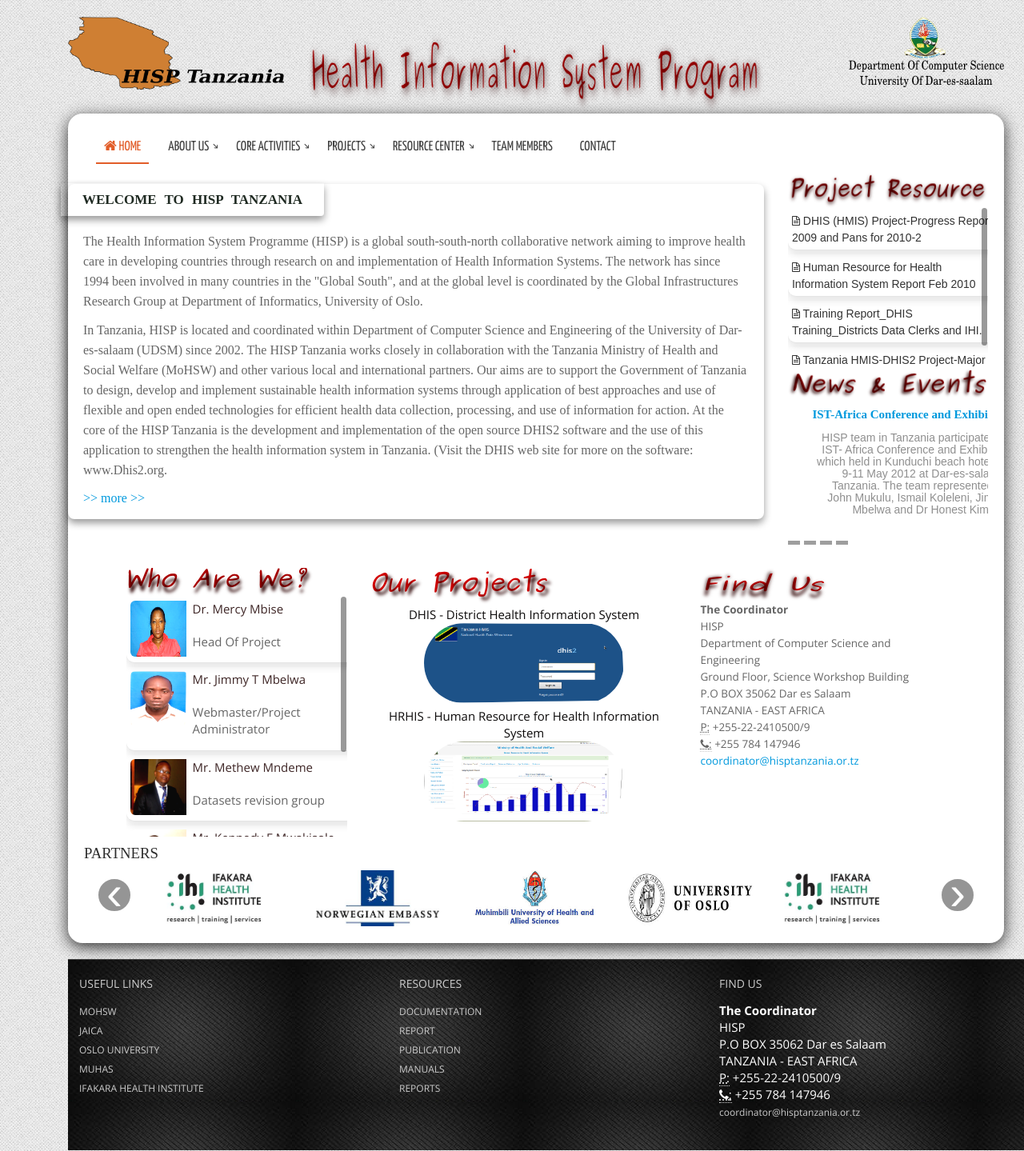
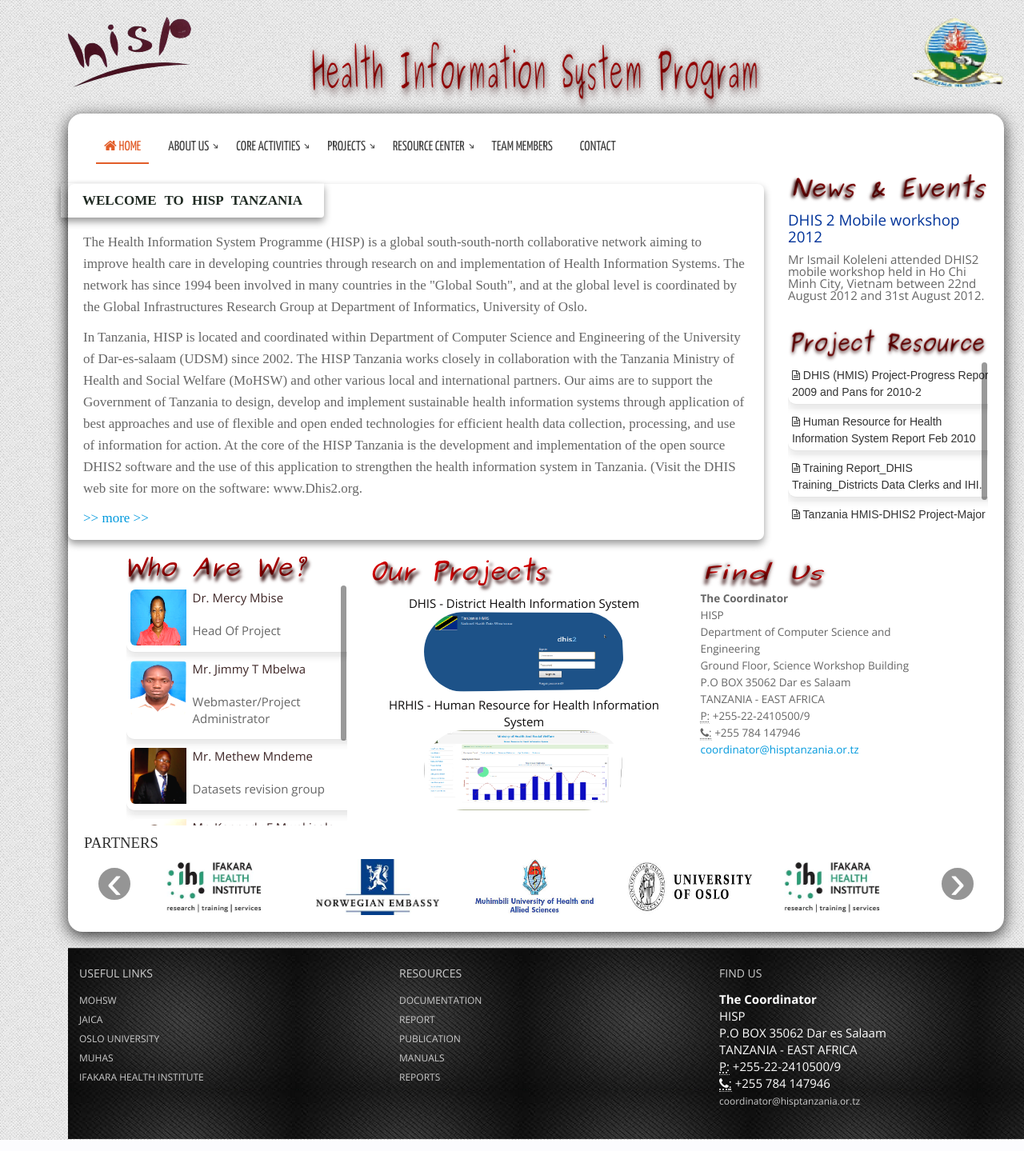
Before and after one commit to kelvinmbwilo/hispweb, a PHP site: page / in a window 1280 px wide. Shown: the whole page at 80% size. Run offline with PHP 8.4, Linux system fonts and the light colour scheme; data comes from the database, SQL or seed files in the repository; some libraries are stand-ins or nearby versions; some web fonts are replaced; grey boxes are pictures that could not be loaded.

Commit message:
third commit

```diff
--- a/index.php
+++ b/index.php
@@ -95,7 +95,7 @@
                          </form>-->
                     </div>
                     <div class="span3" style="background-color:">
-                        <img src="img/udsm1.png" style="" class="visible-desktop visible-tablet pull-right">
+                        <img src="img/udsm.png" style="" class="visible-desktop visible-tablet pull-right">
                     </div>
                 </div>
 
@@ -111,7 +111,7 @@
         ?>
             <div class="row-fluid ">
                 <div class="span9">
-                    <div class="bs-docs-example lead text-left" style="font-size: 16px;line-height: 25px">
+                    <div class="bs-docs-example lead text-left" style="font-size: 17px;line-height: 27px">
                         <p>
                             The Health Information System Programme (HISP) is a global south-south-north collaborative network aiming to improve health care in developing countries through research on and implementation of Health Information Systems. The network has since 1994 been involved in many countries in the "Global South", and at the global level is coordinated by the Global Infrastructures Research Group at Department of Informatics, University of Oslo.
 
@@ -124,8 +124,9 @@
 
                 </div>
                 <div class="span3"  style="padding-right: 20px">
+
+                    <?php include 'newslide.php'; ?>
                     <?php include 'resource.php'; ?>
-                    <?php include 'newslide.php'; ?>
                 </div>
             </div>
                 <div class="row-fluid">
--- a/newslide.php
+++ b/newslide.php
@@ -1,52 +1,48 @@
 <?php
 include_once 'includes/connection.php';
 $query = mysql_query("SELECT * FROM news_event ORDER BY added_time DESC LIMIT 5");
+$query1 = mysql_query("SELECT * FROM news_event ORDER BY added_time DESC LIMIT 5");
 ?>
-<div class="freshdesignweb row-fluid">
-                <article class="grid_3  carousel-article text-center">
 <img src="img/news.png" style="" class="img-rounded">
-                    <!--<button type="button" class="btn btn-mini btn-primary pull-right"><i class="icon-th-list"></i> View All</button>-->
+<div id="myCarousel1" class="carousel slide" >
 
-                    <div style="" class="caroufredsel_wrapper">
-                    <ul style="text-align: left; float: none;" id="foo3" class="carousel-li">
-
+  <!-- Carousel items -->
+  <div class="carousel-inner">
       <?php
+       $k = 0;
       while ($row = mysql_fetch_array($query)) {
+         if($k == 0 ){
+             echo "<div class='active item'>";
              ?>
-                        <li class="text-right"  >
-                            <strong ><a href="#"><?php echo $row['title'] ?></a></strong>
-                        <p style="font:13px Arial, tahoma, sans-serif;color: #8f8f8f">
-                            <?php if($row['image'] == ""){
-
-                            }  else {
+      <h4 style="color: #003399"><?php echo $row['title'] ?></h4>
+      <p style="font-family: 'August Sans'; font-weight: 200;color: #000000"><?php echo $row['discr'] ?></p>
+      <?php
+             echo "</div>";
+             $k++;
+         }
+           else {
+             echo "<div class='item'>";
              ?>
-                            <img src="uploads/news/<?php echo $row['image'] ?>" style="height: 70px;width: 70px;padding-left: 3px" class="img-rounded pull-right">
+      <h4 style="color: #003399"><?php echo $row['title'] ?></h4>
+      <p><span  style="font-family: 'August Sans'!important; font-weight: 200;color: #000000;line-height: 27px"><?php echo $row['discr'] ?></span></p>
       <?php
+               echo "</div>";
+               $k++;
+         }
       }
           ?>
-                        <?php echo $row['discr'] ?>
-                        </p>
-                        </li>
-                         <?php
-                        }
-                        ?></ul></div>
-
-                    <div class="clearfix"></div>
-
-                    <div style="display: block;" class="carousel-pagination" id="foo3_pag"><a class="selected" href="#"><span>1</span></a><a class="" href="#"><span>2</span></a><a class="" href="#"><span>3</span></a></div>
-
-                </article><!-- slider text article end -->
-
-
-        <script>
-            $("#foo3").carouFredSel({
-                items: 1,
-                auto: true,
-                scroll: 1,
-                pagination  : "#foo3_pag"
-            });
-        </script>
-</div>
-<div class="row-fluid">
 
   </div>
+
+<!--   Carousel nav
+  <a class="carousel-control left" href="#myCarousel" data-slide="prev">&lsaquo;</a>
+  <a class="carousel-control right" href="#myCarousel" data-slide="next">&rsaquo;</a>-->
+</div>
+<script>
+    $(document).ready(function(){
+        $('#myCarousel1').carousel({
+          interval: 4000
+        })
+     })
+
+</script>
--- a/top.php
+++ b/top.php
@@ -52,7 +52,7 @@
 	</header>
      <!--end header-->
 
-        <div class="navbar navbar-fixed-top row-fluid navbar-inverse visible-phone">
+        <div class="navbar navbar-fixed-top row-fluid navbar-inverse visible-phone visible-tablet">
 <div class="navbar-inner">
     <a class="brand" href="index.php"><i class="icon-home"></i> HISP Tanzania</a>
 	<div class="nav-collapse">
```
Also changed, not shown: img/image10.png (added), img/logoo.png, img/udsm.png. Lines whose indentation alone changed are shown as unchanged.
